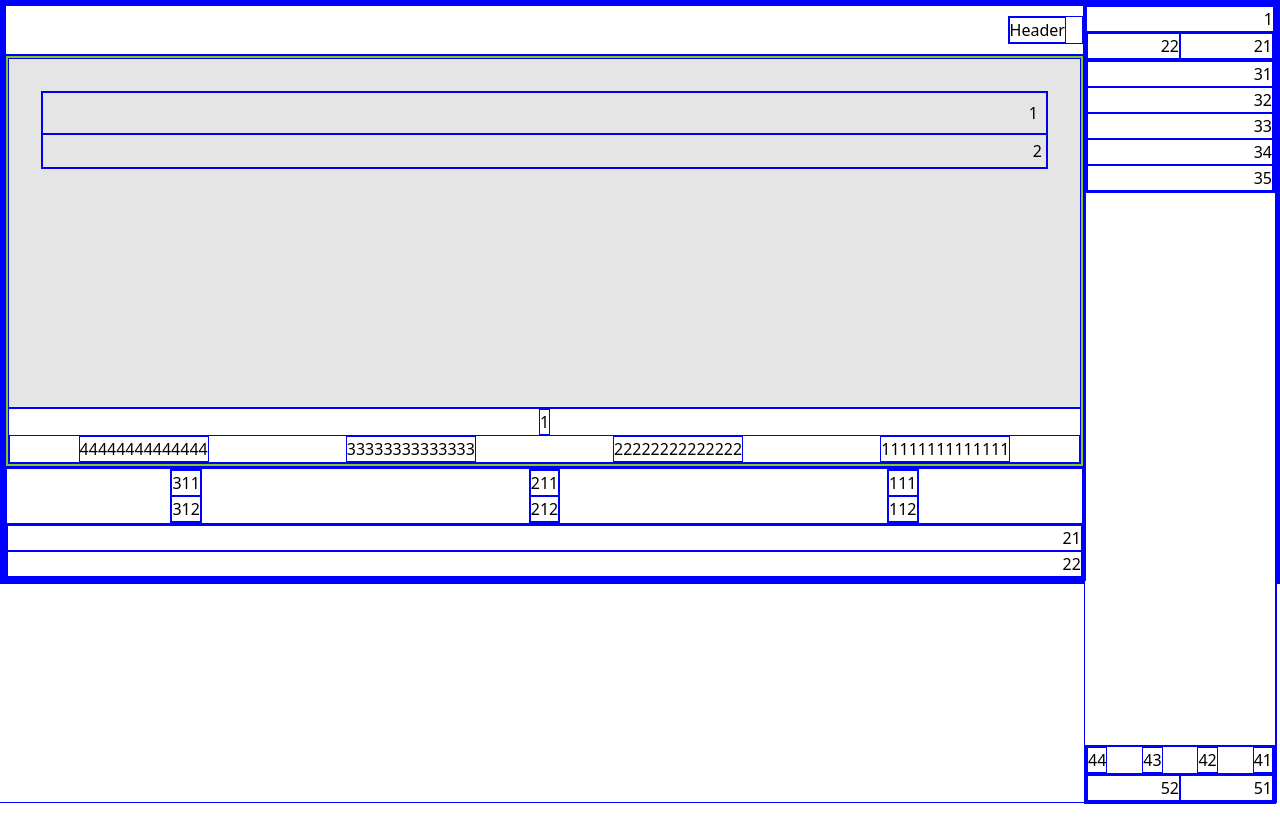
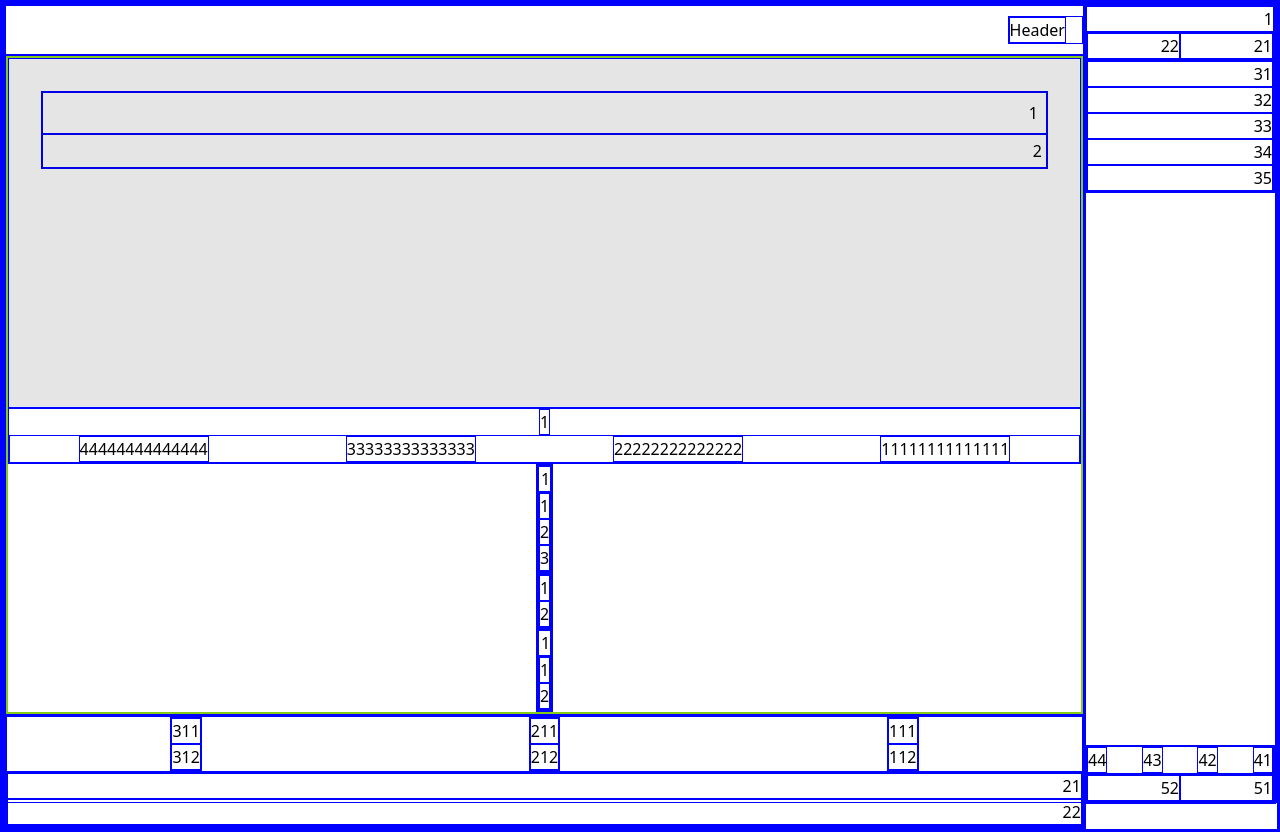
Before and after one commit to zahra-hsb/hanz-, a Next.js app: page / in a window 1280 px wide. Before the commit the page ends 800 px from the top, so only its background shows below. Built offline with nearby package versions, Linux system fonts and the light colour scheme.

Commit message:
alignments of about section components created

```diff
--- a/src/components/layout/AboutSection/index.jsx
+++ b/src/components/layout/AboutSection/index.jsx
@@ -1,7 +1,29 @@
 const AboutSection = () => {
     return (
         <>
-
+            <section>
+                <div>
+                    <div>1</div>
+                    <div>
+                        <div>1</div>
+                        <div>2</div>
+                        <div>3</div>
+                    </div>
+                </div>
+                <div>
+                    <div>
+                        <div>1</div>
+                        <div>2</div>
+                    </div>
+                </div>
+                <div>
+                    <div>1</div>
+                    <div>
+                        <div>1</div>
+                        <div>2</div>
+                    </div>
+                </div>
+            </section>
         </>
     )
 }
--- a/src/pages/index.js
+++ b/src/pages/index.js
@@ -1,3 +1,4 @@
+import AboutSection from "@/components/layout/AboutSection";
 import CategorySection from "@/components/layout/CategorySection";
 import Main from "@/components/layout/Main";
 
@@ -6,7 +7,7 @@ export default function Home() {
     <main className="lg:w-full flex flex-col justify-center items-center w-full h-full border-lime-500 border-2">
       <Main />
       <CategorySection />
-
+      <AboutSection />
     </main>
   );
 }
```
